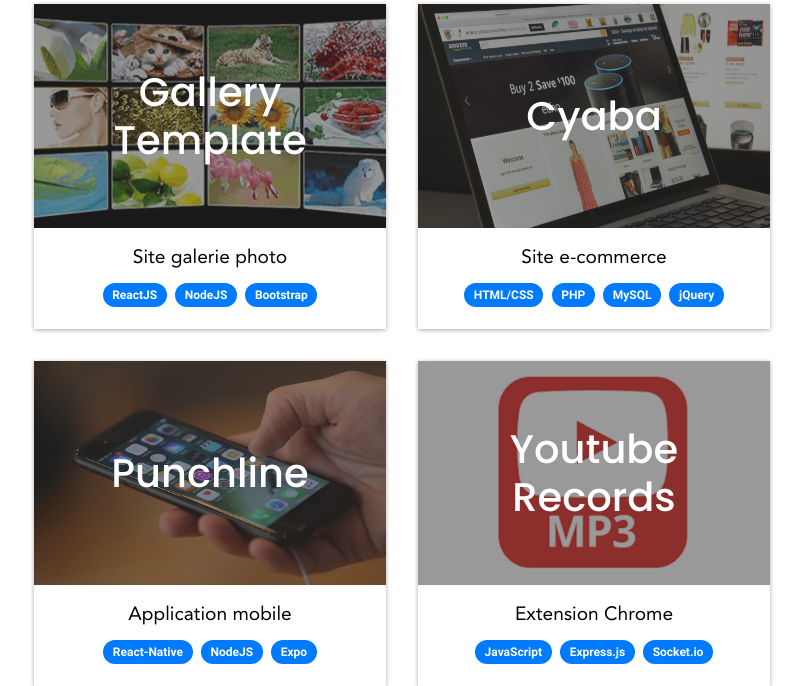
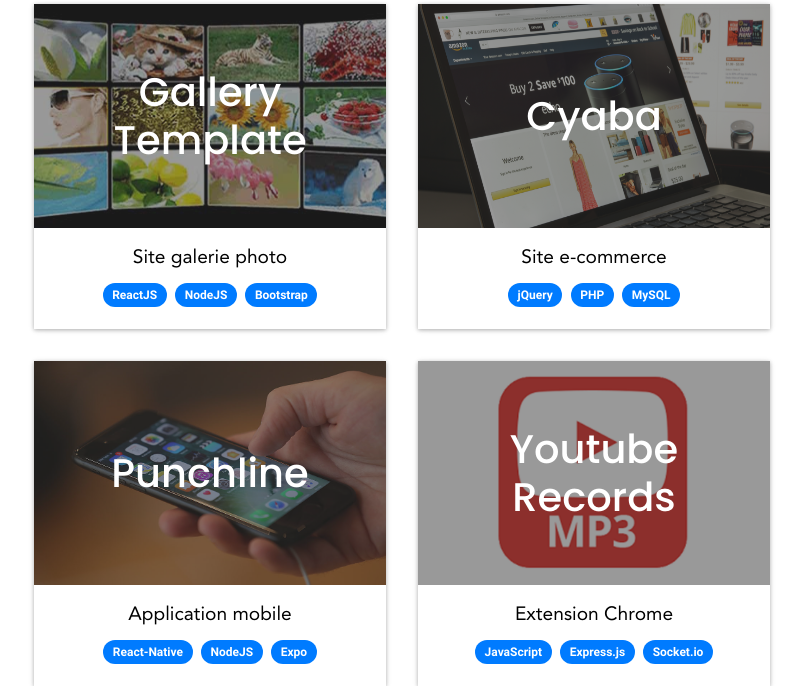
Before and after one commit to Stabien/Site_Perso, a PHP site: page / in a window 1280 px wide. Shown: the part 3115-3801 px from the top of the page, without its empty margins (238-1041 px from the left). Run offline with PHP 8.4, Linux system fonts and the light colour scheme.

Commit message:
projets update

```diff
--- a/index.php
+++ b/index.php
@@ -266,10 +266,9 @@
                     </div>
                     <h4>Site e-commerce</h4>
                     <ul>
-                        <li>HTML/CSS</li>
+                        <li>jQuery</li>
                         <li>PHP</li>
                         <li>MySQL</li>
-                        <li>jQuery</li>
                     </ul>
                 </a>
                 <a href="https://www.github.com/stabien/punchline" class="projets-content"
```
